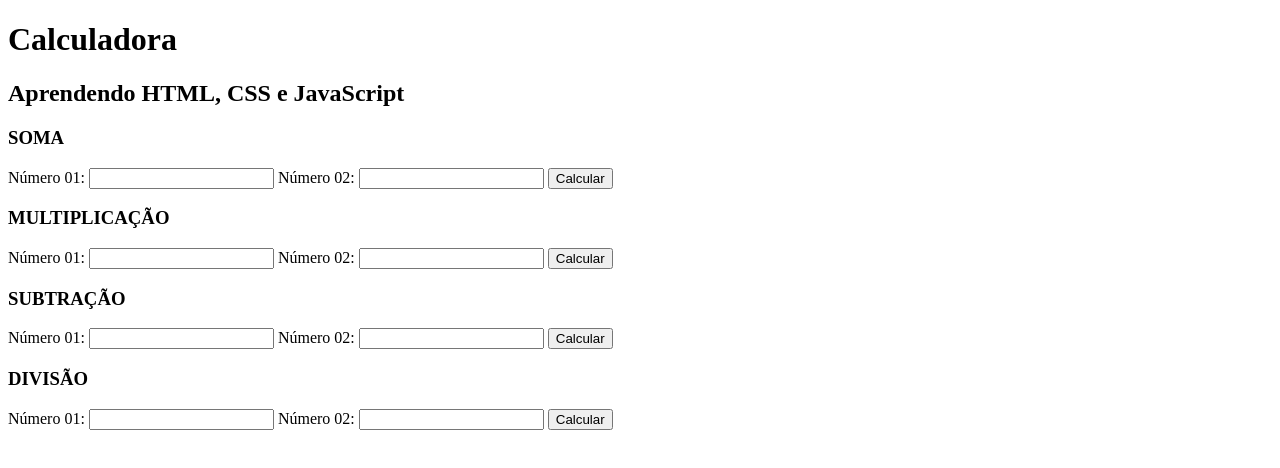
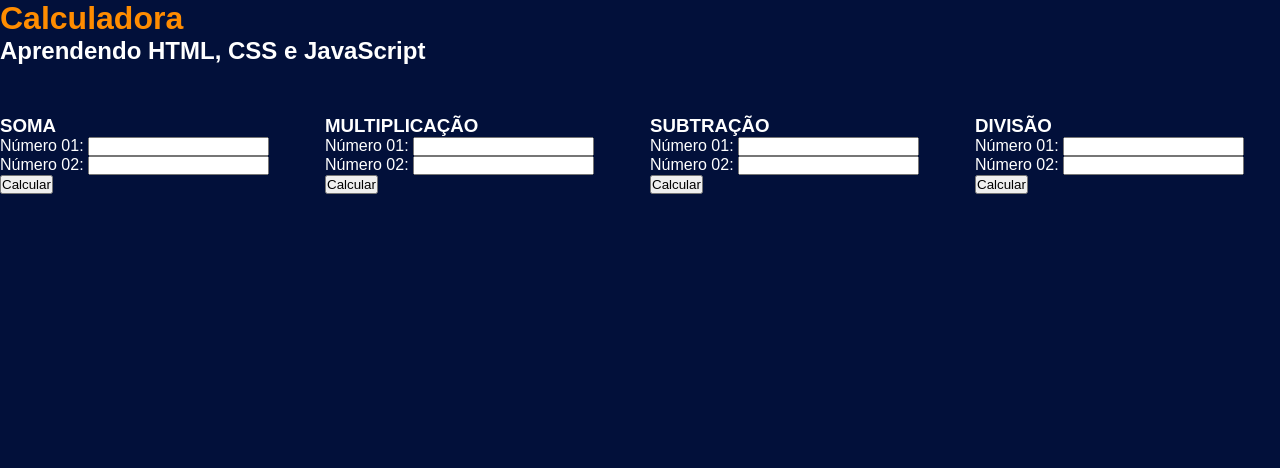
Before and after one commit to kaiquenogue/web-noite-janeiro, a plain HTML site: page calculadora/index.html in a window 1280 px wide. Drawn offline with Linux system fonts and the light colour scheme.

Commit message:
Add files via upload

```diff
--- a/calculadora/index.html
+++ b/calculadora/index.html
@@ -7,7 +7,7 @@
     <title>Calculadora</title>
 </head>
 <body>
-    <h1>Calculadora</h1>
+    <h1 class="titulo">Calculadora</h1>
     <h2>Aprendendo HTML, CSS e JavaScript</h2>
     <section>
         <div>
--- a/calculadora/script.js
+++ b/calculadora/script.js
@@ -24,6 +24,10 @@ function subtracao(){
 function divisao(){
     var numero7 = parseFloat(document.getElementById("n7").value)
     var numero8 = parseFloat(document.getElementById("n8").value)
-    var resp4 = document.getElementById("resposta4")
-    resp4.textContent = numero7 / numero8
+
+    if (numero8 !== 0){
+    document.getElementById("resposta4").innerHTML = (numero7 / numero8).toFixed(2)
+    } else {
+        document.getElementById("resposta4").innerHTML = "Erro: Não há divisão por zero, escolha outro número."
+    }
 }
--- a/calculadora/style.css
+++ b/calculadora/style.css
@@ -0,0 +1,22 @@
+*{
+    margin: 0;
+    padding: 0;
+    box-sizing: border-box;
+    font-family: Arial, Helvetica, sans-serif;
+}
+
+body{
+    background-color: #02103a;
+    color: #ffffff;
+}
+
+.titulo{
+    color: #ff8c00
+}
+
+section{
+    display: flex;
+    flex-direction: row;
+    gap: 20px;
+    margin-top: 50px;
+}
```
